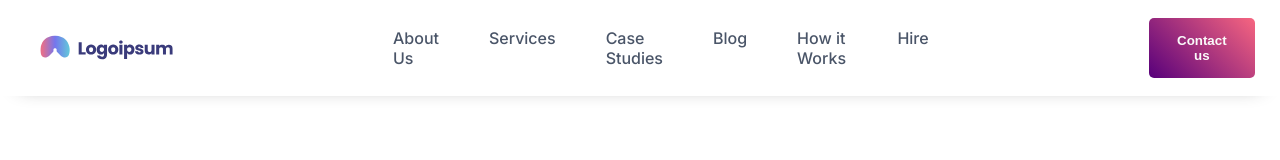
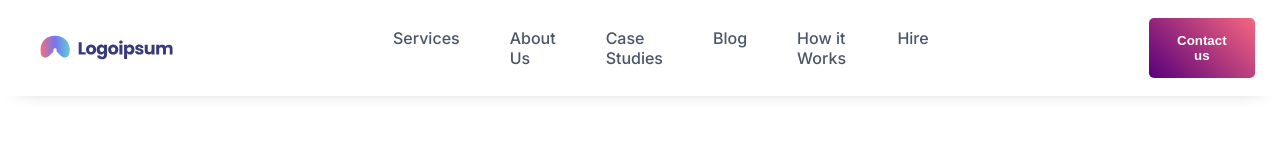
Before and after one commit to talidag/Logoipsum, a React (Vite) app in the folder vite-project/: page / in a window 1280 px wide. Shown: the top 160 px of the page. Built offline with nearby package versions, Linux system fonts and the light colour scheme.

Commit message:
feat: Improved Navbar with working links, active style, button send mail to

```diff
--- a/vite-project/src/App.jsx
+++ b/vite-project/src/App.jsx
@@ -18,17 +18,29 @@ const App = () => {
     <div className="app">
       <Navbar />
       <Hero />
+      <section id="services">
         <Services />
+      </section>
+      <section id="about-us">
         <AboutUs />
+      </section>
       <OurClients />
       <OurCustomers />
+      <section id="case-studies">
         <CaseStudies />
+      </section>
+      <section id="blog">
         <GreatSoftware />
+      </section>
       <Development />
       <TechStack />
+      <section id="how-it-works">
         <Alcaline />
+      </section>
       <Resources />
+      <section id="hire">
         <Hire />
+      </section>
       <Footer />
     </div>
   );
--- a/vite-project/src/components/atoms/Button/Button.jsx
+++ b/vite-project/src/components/atoms/Button/Button.jsx
@@ -1,7 +1,28 @@
 import "./Button.scss";
 
 const Button = ({ text, className }) => {
-  return <button className={`btn-atom ${className}`}>{text}</button>;
+  const handleButtonClick = () => {
+    const email = "logoipsum@logoipsum.com";
+    const subject = "Let's colaborate!";
+    const mailtoLink = `mailto:${email}?subject=${subject}`;
+
+    try {
+      window.open(mailtoLink);
+    } catch (error) {
+      console.error("Error opening email client:", error);
+    }
+  };
+
+  return (
+    <button
+      className={`btn-atom ${className}`}
+      onClick={handleButtonClick}
+      aria-label="Contact Us"
+      role="button"
+    >
+      {text}
+    </button>
+  );
 };
 
 export default Button;
--- a/vite-project/src/components/atoms/Button/Button.scss
+++ b/vite-project/src/components/atoms/Button/Button.scss
@@ -10,10 +10,10 @@
 }
 
 .btn-gradient {
-    background: linear-gradient(225deg, #F76680 0%, #57007B 100%);
+    background: linear-gradient(225deg, $bg-secondary 0%, $bg-primary 100%);
 
     &:hover {
-        background: linear-gradient(225deg, #FF92AE 0%, #FF3D9A 100%);
+        background: linear-gradient(225deg, $bg-tertiary 0%, $bg-random 100%);
     }
 }
 
@@ -21,6 +21,6 @@
     background-color: $bg-primary;
 
     &:hover {
-        background: linear-gradient(225deg, #F76680 0%, #57007B 100%);
+        background: linear-gradient(225deg, $bg-secondary 0%, $bg-primary 100%);
     }
 }
--- a/vite-project/src/components/atoms/NavEl/NavEl.jsx
+++ b/vite-project/src/components/atoms/NavEl/NavEl.jsx
@@ -1,9 +1,16 @@
 import "./NavEl.scss";
+import { useState } from "react";
 
-const NavEl = ({ link }) => {
+const NavEl = ({ link, onClick, clickedItem }) => {
   return (
     <li>
-      <a href="">{link}</a>
+      <a
+        href="#"
+        onClick={onClick}
+        className={`nav__anchor ${clickedItem ? "active" : ""}`}
+      >
+        {link}
+      </a>
     </li>
   );
 };
--- a/vite-project/src/components/atoms/NavEl/NavEl.scss
+++ b/vite-project/src/components/atoms/NavEl/NavEl.scss
@@ -1,5 +1,20 @@
 @import "../../../scss/variables";
 
-a:hover {
+.nav__anchor:hover {
     color: $bg-gray-400;
 }
+
+.nav__anchor.active {
+    /* Add your styles for clicked links here */
+    color: $bg-primary; /* For example, change the color to red */
+    font-weight: bold; /* Add any other styles you want */
+  }
+
+.nav__anchor.active::before {
+    content: '';
+    display: block;
+    position: absolute;
+    bottom: 0;
+    width: 3%;
+    border-bottom: 3px solid $bg-primary;
+}
--- a/vite-project/src/components/molecules/Navbar/Navbar.jsx
+++ b/vite-project/src/components/molecules/Navbar/Navbar.jsx
@@ -1,25 +1,75 @@
+import "./Navbar.scss";
 import NavEl from "../../atoms/NavEl/NavEl";
-import "./Navbar.scss";
+import { useEffect, useState, useRef } from "react";
 import logo from "../../../assets/logo-name.svg";
 import Button from "../../atoms/Button/Button";
 
 const Navbar = () => {
+  const [hasScrolled, setHasScrolled] = useState(false);
+  const [clickedItem, setClickedItem] = useState(null);
+
+  const navbarRef = useRef(null); // to get the height of the navbar
+
+  useEffect(() => {
+    const handleScroll = () => {
+      if (window.scrollY > 0) {
+        setHasScrolled(true);
+      } else {
+        setHasScrolled(false);
+      }
+    };
+
+    // Attach the event listener when the component mounts
+    window.addEventListener("scroll", handleScroll);
+
+    // Remove the event listener when the component unmounts to prevent memory leaks
+
+    return () => {
+      window.removeEventListener("scroll", handleScroll);
+    };
+  }, []);
+
+  // Function to handle smooth scrolling with offset
+  const scrollToSection = (targetId) => {
+    const targetSection = document.getElementById(targetId);
+    setClickedItem(targetId);
+    if (targetSection) {
+      const navbarHeight = navbarRef.current.clientHeight;
+
+      setTimeout(() => {
+        const targetPosition = targetSection.offsetTop - navbarHeight;
+        window.scrollTo({
+          top: targetPosition,
+          behavior: "smooth",
+        });
+      }, 50); // Adding a setTimeout because of visual issue
+    }
+  };
+
   const navLinks = [
+    "Services",
     "About Us",
-    "Services",
     "Case Studies",
     "Blog",
     "How it Works",
     "Hire",
   ];
+
   return (
-    <nav>
+    <nav className={hasScrolled ? "nav scrolled" : "nav"} ref={navbarRef}>
       <div className="nav__logo">
         <img src={logo} alt="" />
       </div>
       <div className="nav__links">
         {navLinks.map((navEl, index) => (
-          <NavEl link={navEl} key={index} />
+          <NavEl
+            link={navEl}
+            key={index}
+            onClick={() =>
+              scrollToSection(navEl.toLowerCase().replace(/ /g, "-"))
+            }
+            clickedItem={clickedItem === navEl.toLowerCase().replace(/ /g, "-")}
+          />
         ))}
       </div>
       <Button text="Contact us" className="btn-gradient" />
--- a/vite-project/src/components/molecules/Navbar/Navbar.scss
+++ b/vite-project/src/components/molecules/Navbar/Navbar.scss
@@ -5,9 +5,13 @@ nav {
     justify-content: space-between;
     align-items: center;
     padding: $nav-padding;
-    gap: 22rem;
+    gap: $nav-gap;
     box-shadow: 0px 10px 20px -20px rgba(0,0,0,0.45);
     font-family: $inter;
+    position: sticky;
+    top: 0;
+    background-color: $bg-white;
+    z-index: 3;
 }
 
 .nav {
@@ -17,10 +21,14 @@ nav {
 
     &__links {
         display: flex;
-        gap: 5rem;
+        gap: $nav-links-gap;
         font-size: $fs-nav-link;
         color: $bg-gray-700;
         font-weight: $fw-medium;
-
     }
 }
+
+.scrolled {
+    background-color:$bg-white;
+    border-bottom: 3px solid $bg-border;
+}
--- a/vite-project/src/components/organisms/Hire/Hire.scss
+++ b/vite-project/src/components/organisms/Hire/Hire.scss
@@ -1,7 +1,7 @@
 @import "../../../scss/variables";
 
 .hire {
-    padding: 0 10rem 10rem 10rem;
+    padding: 7.5rem 10rem 10rem 10rem;
 
     &__container {
         background: linear-gradient(225deg, #F1F1F5 0%, #E4ECF7 100%);
--- a/vite-project/src/components/organisms/Resources/Resources.scss
+++ b/vite-project/src/components/organisms/Resources/Resources.scss
@@ -1,6 +1,7 @@
 @import "../../../scss/variables";
 
 .resources {
+    padding-bottom: 7.5rem;
 
     &__card {
         display: flex;
@@ -8,6 +9,5 @@
         justify-content: center;
         gap: 6rem;
         padding-top: 6.6rem;
-        padding-bottom: 15rem;;
    }
 }
--- a/vite-project/src/index.scss
+++ b/vite-project/src/index.scss
@@ -4,3 +4,7 @@
     max-width: 1440px;
     margin: 0 auto;
 }
+
+html {
+    scroll-behavior: smooth;
+}
--- a/vite-project/src/scss/_colors.scss
+++ b/vite-project/src/scss/_colors.scss
@@ -9,6 +9,7 @@ $bg-warning: #F7936F;
 $bg-danger: #F16063;
 $bg-info: #68DBF2;
 $bg-dark:#16192C;
+$bg-random: #FF3D9A;
 
 // Gray colors
 $bg-gray-50: #FAFAFA;
@@ -27,3 +28,5 @@ $bg-black-100: #000000;
 $bg-white: #FFFFFF;
 
 $services-bk: #F9F9FF;
+
+$bg-border: #E7DAED;
--- a/vite-project/src/scss/_variables.scss
+++ b/vite-project/src/scss/_variables.scss
@@ -1,13 +1,19 @@
 @import './colors';
 @import './typography';
 
-// Paddings
+// Navbar
+
+$nav-padding: 1.8rem 2.5rem 1.8rem 4rem;
+$nav-gap: 22rem;
+$nav-links-gap: 5rem;
+$nav-btn-padding: 1.5rem 2.5rem;
+$nav-btn-radius: 0.5rem;
+
+
 
 $header-padding-left: 15rem;
 
-$nav-padding: 1.8rem 2.5rem 1.8rem 4rem;
-$nav-btn-padding: 1.5rem 2.5rem;
-$nav-btn-radius: 0.5rem;
+
 
 $hero-padding: 7rem 6rem 9rem 10rem;
 $hero-text-padding: 10rem 0;
```
Lines whose indentation alone changed are shown as unchanged.
